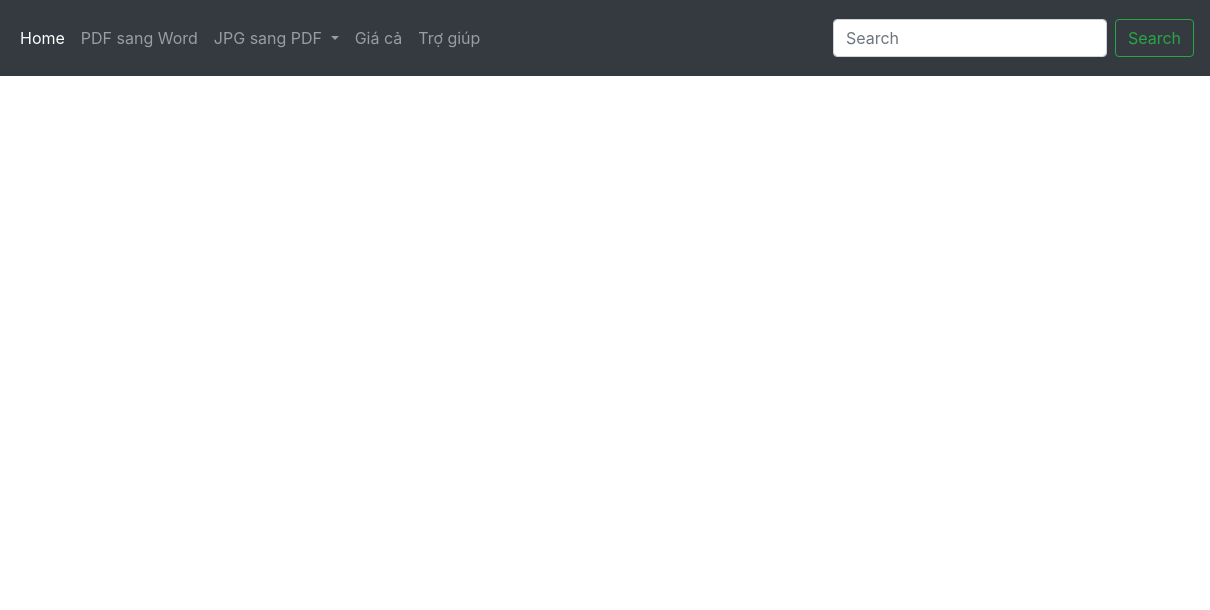
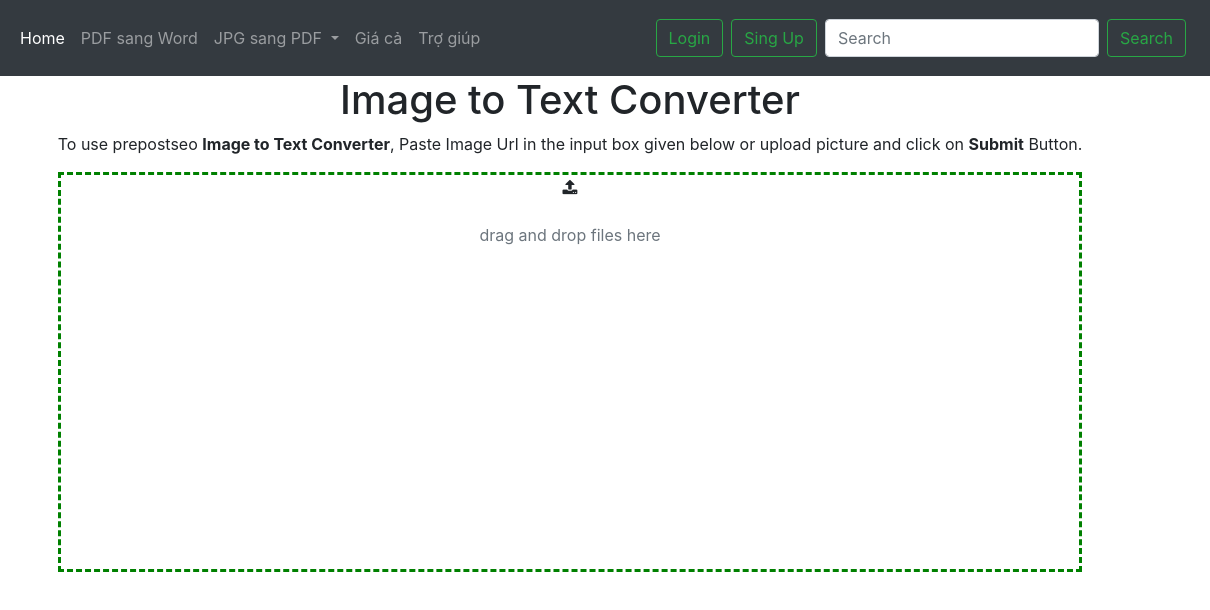
Before and after one commit to Tung1227/PBL6-2022, a plain HTML site: page index.html in a window 1280 px wide. Shown: the full height of the page, 70-1280 px from the left. Drawn offline with nearby package versions, Linux system fonts and the light colour scheme.

Commit message:
make input file

```diff
--- a/index.html
+++ b/index.html
@@ -10,6 +10,8 @@
     <!-- Bootstrap CSS -->
     <link rel="stylesheet" href="https://stackpath.bootstrapcdn.com/bootstrap/4.3.1/css/bootstrap.min.css"
         integrity="sha384-ggOyR0iXCbMQv3Xipma34MD+dH/1fQ784/j6cY/iJTQUOhcWr7x9JvoRxT2MZw1T" crossorigin="anonymous">
+    <link rel="stylesheet" href="https://maxcdn.bootstrapcdn.com/font-awesome/4.7.0/css/font-awesome.min.css">
+    <link rel="stylesheet" href="public/css/index.css">
 </head>
 
 <body>
@@ -49,12 +51,37 @@
                     <a class="nav-link" href="#">Trợ giúp</a>
                 </li>
             </ul>
-            <form class="form-inline my-2 my-lg-0">
+            <form class="form-inline my-2 my-lg-0 ">
+                <button class="btn btn-outline-success my-2 my-sm-0 mr-sm-2" type="submit">Login</button>
+                <button class="btn btn-outline-success my-2 my-sm-0 mr-sm-2" type="submit">Sing Up</button>
                 <input class="form-control mr-sm-2" type="search" placeholder="Search" aria-label="Search">
-                <button class="btn btn-outline-success my-2 my-sm-0 " type="submit">Search</button>
+                <button class="btn btn-outline-success my-2 my-sm-0 mr-sm-2" type="submit">Search</button>
             </form>
         </div>
     </nav>
+    <div class="container d-flex justify-content-center mt-100">
+        <div class="row">
+            <div class="col-xs-1-12 text-center">
+                <h1 class="">Image to Text Converter</h1>
+                <p class="text16">To use prepostseo <strong>Image to Text Converter</strong>, Paste Image Url in the
+                    input
+                    box given below or upload picture and click on <strong>Submit</strong> Button.</p>
+                <div class="file-drop-area">
+                    <div class="pt-5 svg_block">
+                        <span class="svg_block">
+                            <i class="fa fa-solid fa fa-upload fa-10x" aria-hidden="true"></i>
+                        </span>
+
+                        <span class="file-message text-secondary">drag and drop files here</span>
+
+                    </div>
+
+                    <input class="file-input" type="file" multiple="">
+
+                </div>
+            </div>
+        </div>
+    </div>
     <!-- Optional JavaScript -->
     <!-- jQuery first, then Popper.js, then Bootstrap JS -->
     <script src="https://code.jquery.com/jquery-3.3.1.slim.min.js"
--- a/public/css/index.css
+++ b/public/css/index.css
@@ -0,0 +1,36 @@
+* {
+    padding: 0px;
+    margin: 0px;
+}
+
+.file-drop-area {
+    border: dashed green;
+    height: 400px;
+    position: relative;
+}
+
+.file-input {
+    height: 100%;
+    width: 100%;
+    cursor: pointer;
+    opacity: 0;
+}
+
+.choose-file-button {
+    flex-shrink: 0;
+    background-color: rgba(255, 255, 255, 0.04);
+    border: 1px solid rgba(255, 255, 255, 0.1);
+    border-radius: 3px;
+    padding: 8px 15px;
+    margin-right: 10px;
+    font-size: 12px;
+    text-transform: uppercase;
+}
+.svg_block{
+    position: absolute;
+    top: 0px;
+    left: 0px;
+    margin: auto;
+    right: 0px;
+    bottom: 0px;
+}
```
